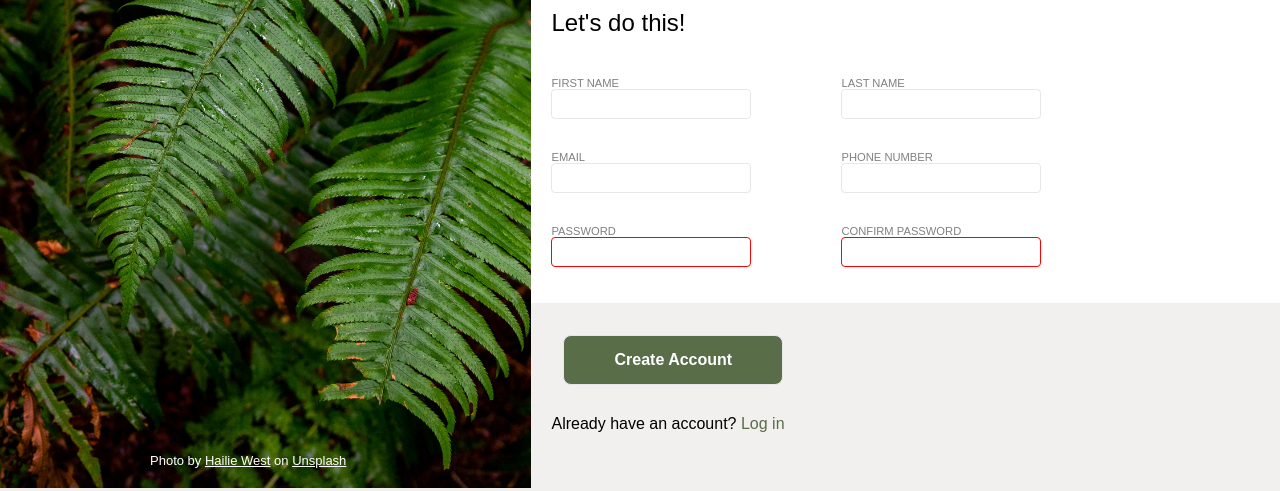
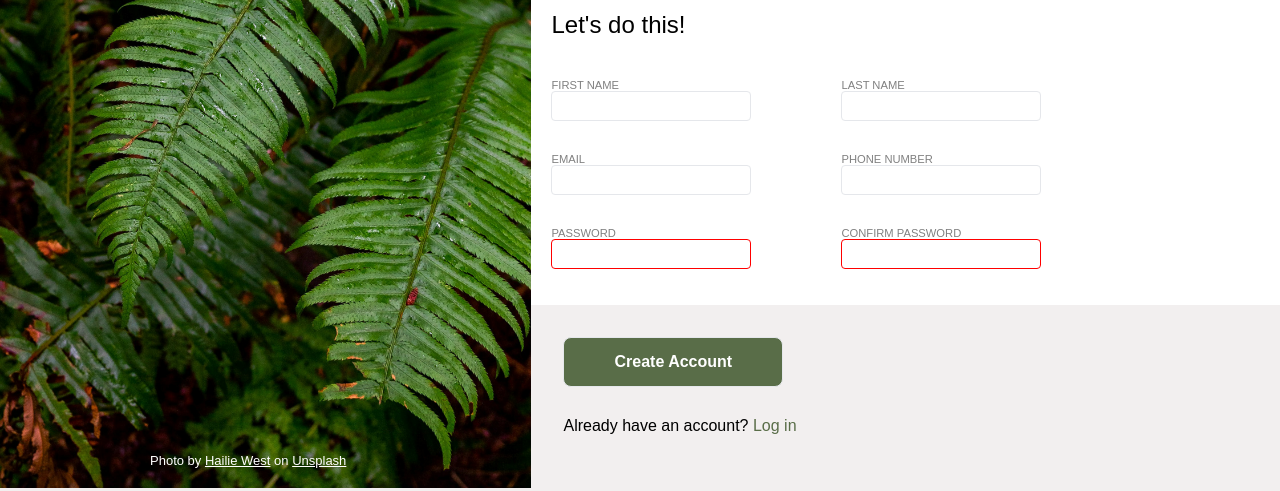
Before and after one commit to weeezik/sign-up-form, a plain HTML site: page index.html in a window 1280 px wide. Shown: the part 309-800 px from the top of the page. Drawn offline with Linux system fonts and the light colour scheme.

Commit message:
Align submit button and login option text

```diff
--- a/styles.css
+++ b/styles.css
@@ -131,6 +131,10 @@ div.form-submit > button {
   margin-bottom: 30px;
 }
 
+p.login {
+  margin: 12px;
+}
+
 p.login > a {
   text-decoration: none;
   color: #596D48;
```
